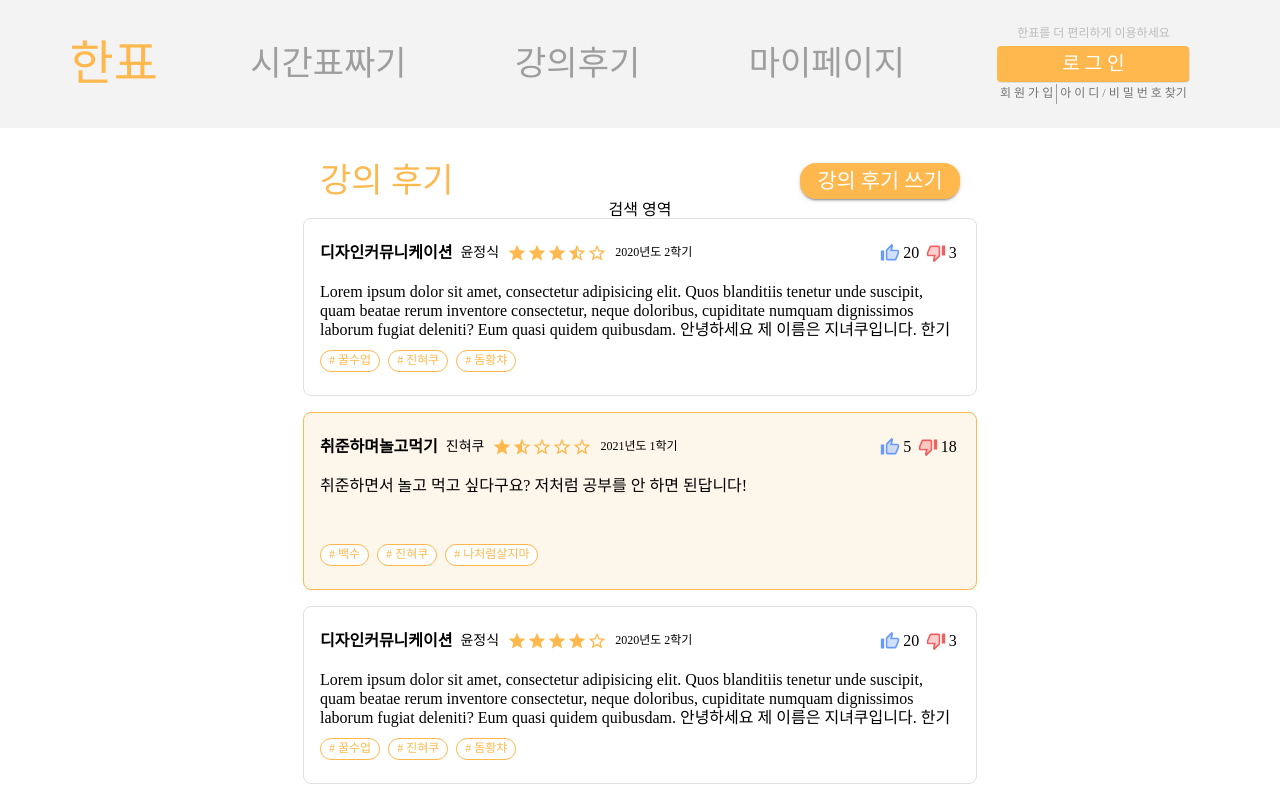
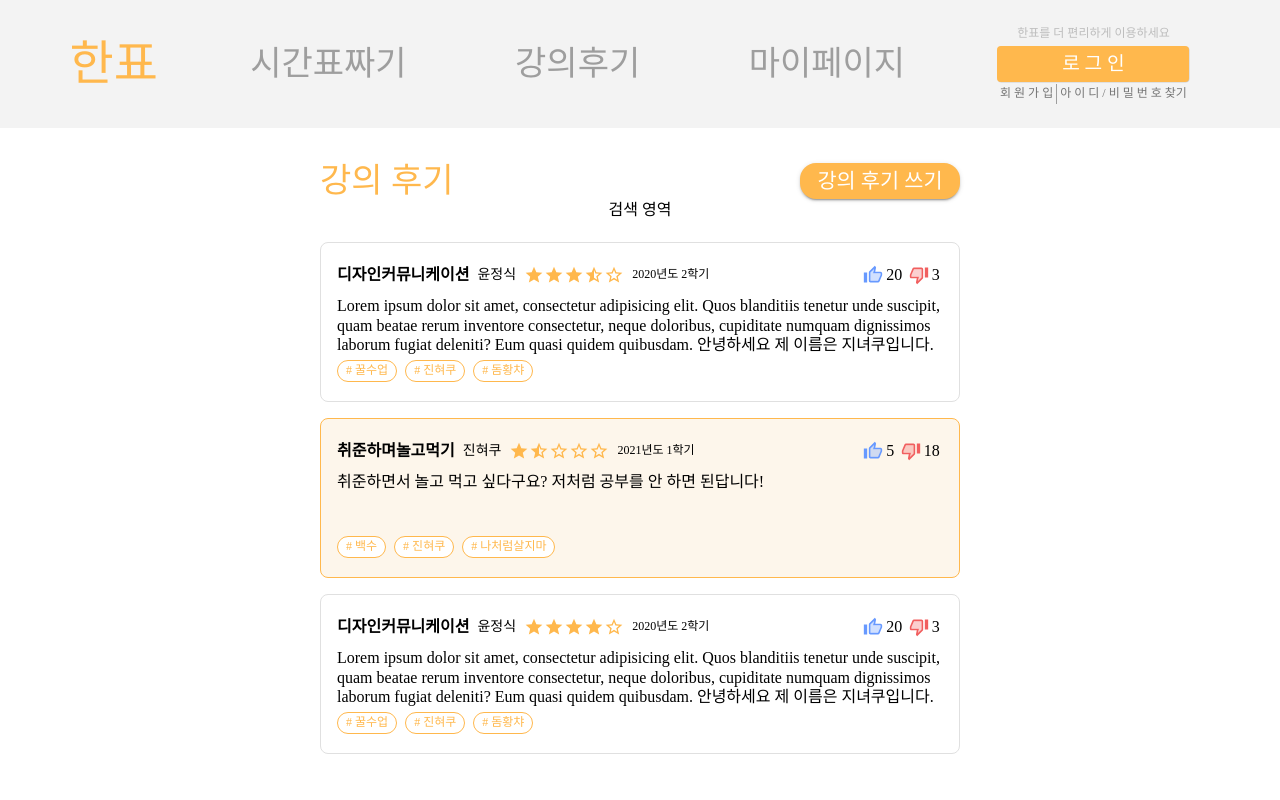
Before and after one commit to koreatech/hanpyo, a React (Create React App) app in the folder client/: page /review in a window 1280 px wide. Built offline with nearby package versions, Linux system fonts and the light colour scheme; a web font is replaced by a local one.

Commit message:
feat: LectureReview View 관련 CSS 작업

```diff
--- a/client/src/components/UI/organisms/LectureReview/LectureReview.tsx
+++ b/client/src/components/UI/organisms/LectureReview/LectureReview.tsx
@@ -26,7 +26,8 @@ const useStyles = makeStyles((theme) => ({
     flexDirection: 'column',
     justifyContent: 'space-between',
     width: '100%',
-    height: '9rem',
+    height: '10rem',
+    boxSizing: 'border-box',
     border: `1px solid ${isMine ? theme.palette.primary.main : theme.palette.grey[300]}`,
     backgroundColor: isMine ? '#fdf6eb' : 'white',
     borderRadius: '0.5rem',
--- a/client/src/components/UI/organisms/LectureReview/LectureReviewContainer.tsx
+++ b/client/src/components/UI/organisms/LectureReview/LectureReviewContainer.tsx
@@ -1,6 +1,14 @@
 /* eslint-disable react/no-array-index-key */
 import React from 'react';
+import { makeStyles } from '@material-ui/core/styles';
 import { LectureReview } from './LectureReview';
+
+const useStyles = makeStyles({
+  root: {
+    width: '100%',
+    marginTop: '1.5rem',
+  },
+});
 
 const mockData = [
   {
@@ -51,12 +59,13 @@ const mockData = [
 ];
 
 const LectureReviewContainer = (): JSX.Element => {
+  const classes = useStyles();
   const getLectureReviews = () => {
     return mockData.map((data, idx) => {
       return <LectureReview key={idx} infos={data.infos} content={data.content} tags={data.tags} scores={data.scores} isMine={data.isMine} />;
     });
   };
-  return <>{getLectureReviews()}</>;
+  return <div className={classes.root}>{getLectureReviews()}</div>;
 };
 
 export { LectureReviewContainer };
```
